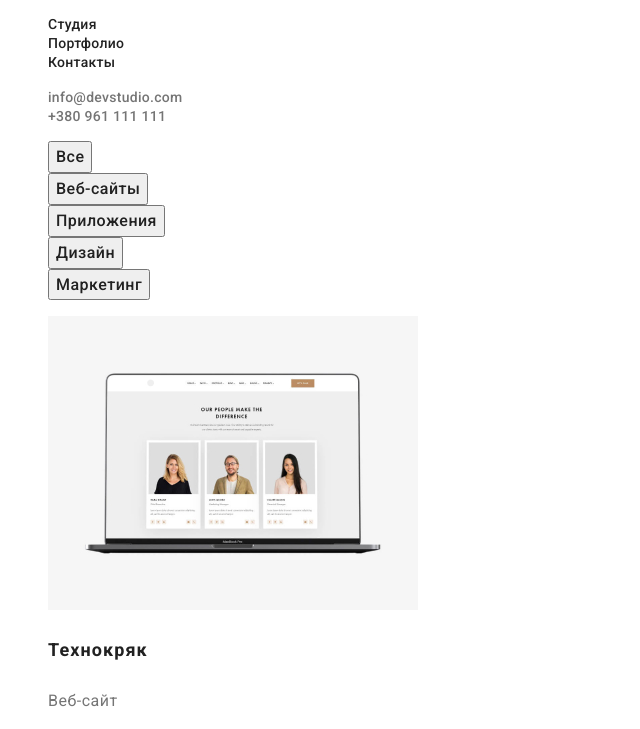
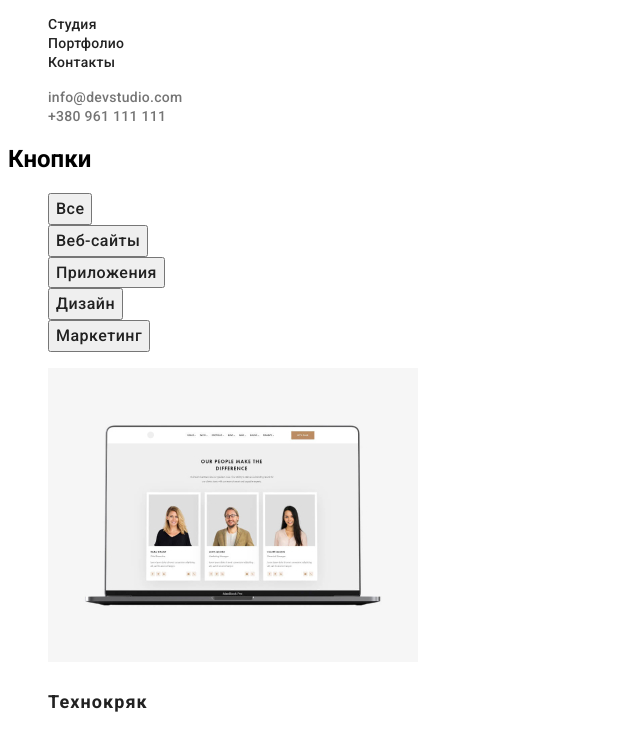
Before and after one commit to Volodymyr24/homework2, a plain HTML site: page portfolio.html in a window 1280 px wide. Shown: the part 41-770 px from the top of the page, without its empty margins (0-640 px from the left). Drawn offline with Linux system fonts and the light colour scheme.

Commit message:
портфоліо кнопки

```diff
--- a/portfolio.html
+++ b/portfolio.html
@@ -45,6 +45,7 @@
 <main>
     <!-- кнопки -->
 <section>
+    <h2>Кнопки</h2>
     <ul class="button-portfolio list">
         <li>
         <button class="button-portfolio-list" type="button">Все</button>
```
